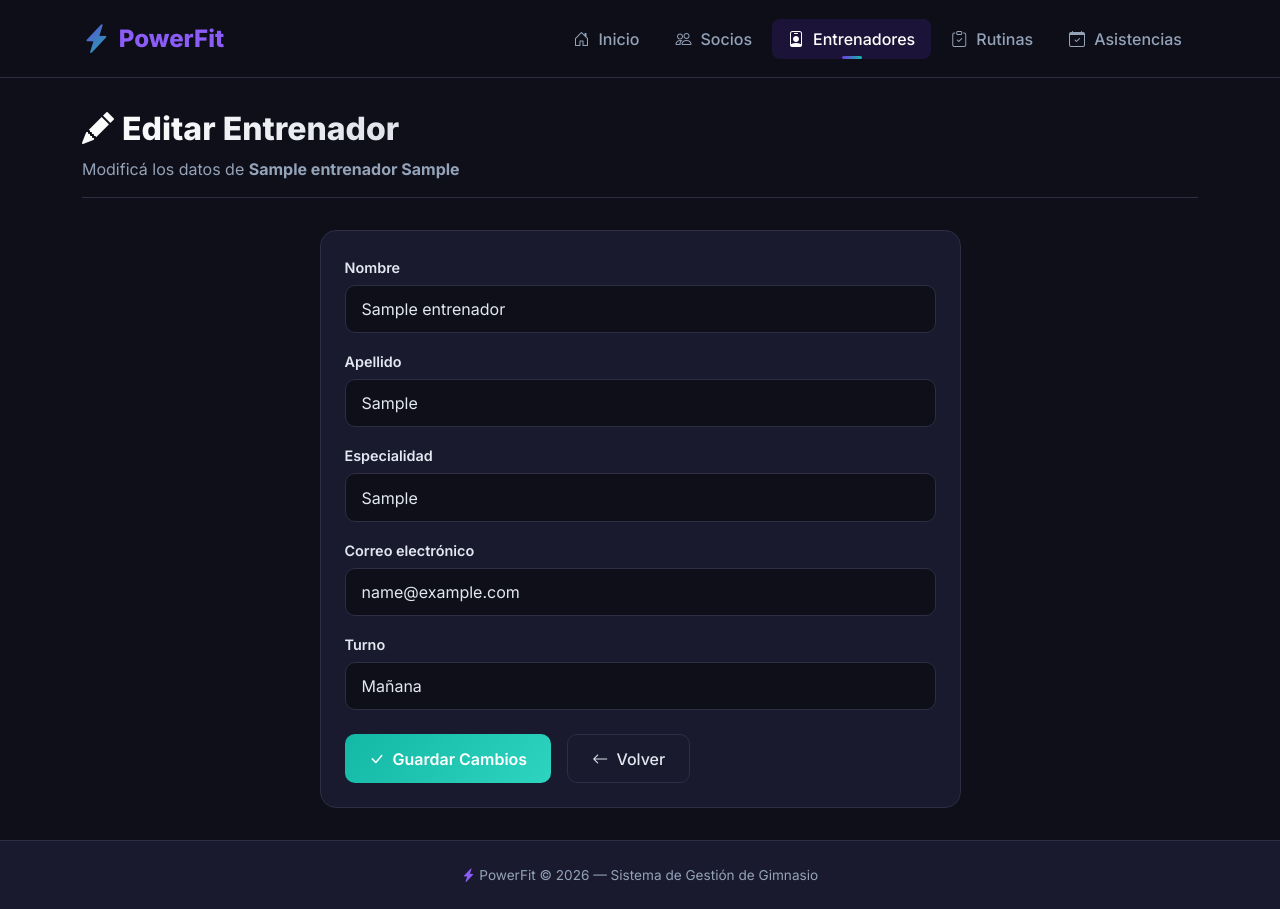
After one commit to FrancoFEFA/Mi-Primera-Pagina-Fajardo, a Django app: page /entrenadores/1/editar/ in a window 1280 px wide. The commit adds this page. Run offline with Django 5.2, Linux system fonts and the light colour scheme; tables that the repository leaves empty hold one stand-in row (values such as "Sample post").

Commit message:
Agregado de editar socios y entrenadores

```diff
--- a/mainn/urls.py
+++ b/mainn/urls.py
@@ -15,6 +15,7 @@ urlpatterns = [
     # Entrenadores
     path('entrenadores/', views.lista_entrenadores, name='lista_entrenadores'),
     path('entrenadores/crear/', views.crear_entrenador, name='crear_entrenador'),
+    path('entrenadores/<int:entrenador_id>/editar/', views.editar_entrenador, name='editar_entrenador'),
     path('entrenadores/<int:entrenador_id>/foto/', views.upload_foto_entrenador, name='upload_foto_entrenador'),
     path('entrenadores/<int:entrenador_id>/foto/eliminar/', views.eliminar_foto_entrenador, name='eliminar_foto_entrenador'),
 
--- a/mainn/views.py
+++ b/mainn/views.py
@@ -59,6 +59,18 @@ def crear_entrenador(request):
     else:
         form = EntrenadorForm()
     return render(request, 'entrenadores/crear.html', {'form': form})
+
+
+def editar_entrenador(request, entrenador_id):
+    entrenador = Entrenador.objects.get(id=entrenador_id)
+    if request.method == 'POST':
+        form = EntrenadorForm(request.POST, instance=entrenador)
+        if form.is_valid():
+            form.save()
+            return redirect('lista_entrenadores')
+    else:
+        form = EntrenadorForm(instance=entrenador)
+    return render(request, 'entrenadores/editar.html', {'form': form, 'entrenador': entrenador})
 
 
 # ========================
--- /dev/null
+++ b/templates/entrenadores/editar.html
@@ -0,0 +1,47 @@
+{% extends 'base.html' %}
+
+{% block titulo %}PowerFit — Editar Entrenador{% endblock %}
+
+{% block contenido %}
+
+<div class="page-header">
+    <h1><i class="bi bi-pencil-fill me-2" style="color: var(--pf-accent);"></i>Editar Entrenador</h1>
+    <p>Modificá los datos de <strong>{{ entrenador.nombre }} {{ entrenador.apellido }}</strong></p>
+</div>
+
+<div class="row justify-content-center">
+    <div class="col-lg-7">
+        <div class="card-custom animate-in">
+            <div class="card-body p-4">
+                <form method="POST">
+                    {% csrf_token %}
+
+                    {% for field in form %}
+                    <div class="mb-3">
+                        <label for="{{ field.id_for_label }}" class="form-label">{{ field.label }}</label>
+                        {{ field }}
+                        {% if field.errors %}
+                            {% for error in field.errors %}
+                                <div class="text-danger mt-1" style="font-size: 0.85rem;">
+                                    <i class="bi bi-exclamation-circle me-1"></i>{{ error }}
+                                </div>
+                            {% endfor %}
+                        {% endif %}
+                    </div>
+                    {% endfor %}
+
+                    <div class="d-flex gap-3 mt-4">
+                        <button type="submit" class="btn btn-accent">
+                            <i class="bi bi-check-lg me-1"></i> Guardar Cambios
+                        </button>
+                        <a href="{% url 'lista_entrenadores' %}" class="btn btn-outline-custom">
+                            <i class="bi bi-arrow-left me-1"></i> Volver
+                        </a>
+                    </div>
+                </form>
+            </div>
+        </div>
+    </div>
+</div>
+
+{% endblock %}
--- a/templates/entrenadores/lista.html
+++ b/templates/entrenadores/lista.html
@@ -41,9 +41,12 @@
                     <i class="bi bi-clock me-1"></i>
                     Turno {{ entrenador.get_turno_display }}
                 </span>
-                <div class="mt-3">
+                <div class="mt-3 d-flex gap-2 justify-content-center">
                     <a href="{% url 'upload_foto_entrenador' entrenador.id %}" class="btn btn-sm btn-outline-custom" style="font-size: 0.8rem; padding: 0.3rem 0.8rem;">
                         <i class="bi bi-camera me-1"></i> {% if entrenador.foto %}Cambiar foto{% else %}Agregar foto{% endif %}
+                    </a>
+                    <a href="{% url 'editar_entrenador' entrenador.id %}" class="btn btn-sm btn-outline-custom" style="font-size: 0.8rem; padding: 0.3rem 0.8rem;">
+                        <i class="bi bi-pencil"></i> Editar
                     </a>
                 </div>
             </div>
```
Also changed, not shown: templates/inicio.html (+6 -3 lines).
